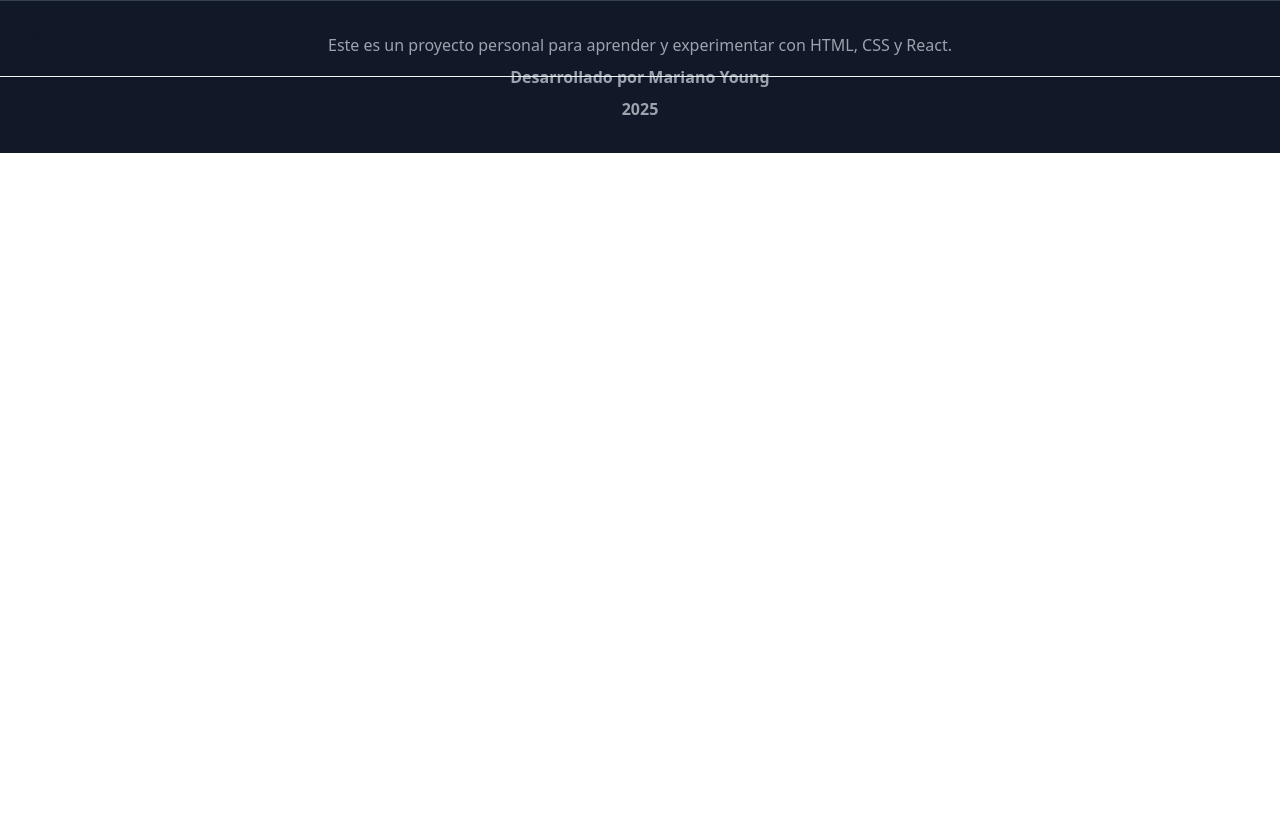
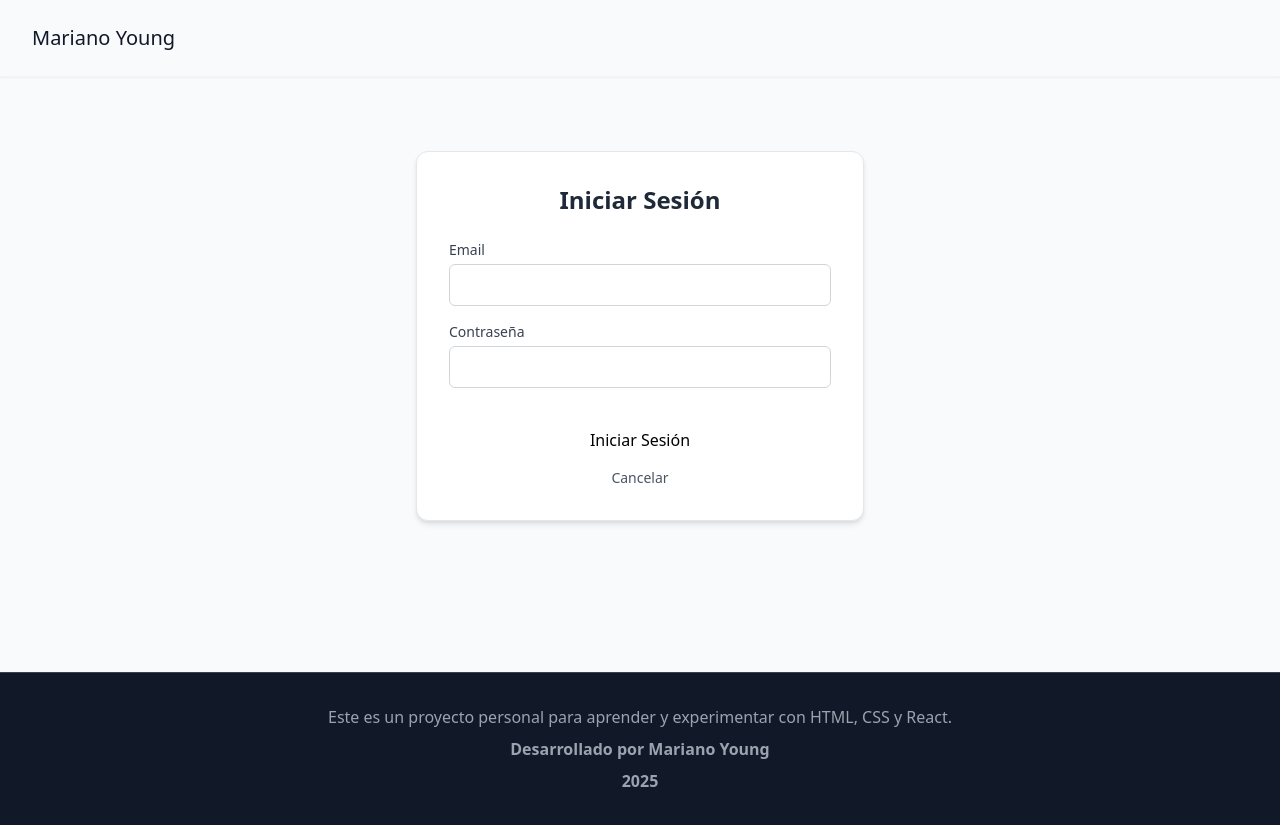
Before and after one commit to youngmariano99/youngmariano99.github.io, a React (Vite) app: page /admin/login in a window 1280 px wide. Before the commit the page ends 800 px from the top, so only its background shows below. Built offline with nearby package versions, Linux system fonts and the light colour scheme.

Commit message:
Formulario para panel de admin

```diff
--- a/package.json
+++ b/package.json
@@ -10,15 +10,18 @@
     "preview": "vite preview"
   },
   "dependencies": {
+    "@hookform/resolvers": "^5.0.1",
     "aos": "^2.3.4",
     "gsap": "^3.13.0",
     "lenis": "^1.3.11",
     "particles.js": "^2.0.0",
     "react": "^19.1.0",
     "react-dom": "^19.1.0",
+    "react-hook-form": "^7.56.1",
     "react-router": "^7.5.2",
     "rellax": "^1.12.1",
-    "typed.js": "^2.1.0"
+    "typed.js": "^2.1.0",
+    "yup": "^1.6.1"
   },
   "devDependencies": {
     "@eslint/js": "^9.25.0",
--- a/src/App.tsx
+++ b/src/App.tsx
@@ -3,6 +3,8 @@ import Footer from "./components/Footer";
 import LandingPage from "./components/LandingPage";
 import { BrowserRouter, Routes, Route } from "react-router";
 import { useLenis } from "./hooks/useLenis";
+import AdminDashboard from "./features/usuarios/components/Paneldashboard";
+import LoginPanelDashboard from "./features/usuarios/components/LoginPanelDashboard";
 
 function App() {
   useLenis();
@@ -13,7 +15,8 @@ function App() {
       <main>
         <Routes>
           <Route path="/" element={<LandingPage />} />
-          {/* Eliminamos todas las otras rutas */}
+          <Route path="/admin" element={<AdminDashboard />} />
+          <Route path="/admin/login" element = {<LoginPanelDashboard />} />
         </Routes>
       </main>
       <Footer />
--- a/src/components/Header.tsx
+++ b/src/components/Header.tsx
@@ -3,6 +3,7 @@ import AOS from 'aos';
 import 'aos/dist/aos.css';
 import ParallaxBackground from './ParallaxBackground';
 import TypedText from './TypedText';
+import { NavLink } from "react-router";
 
 export default function Header() {
   const [mensajeBienvenida, setMensajeBienvenida] = useState("");
@@ -51,9 +52,9 @@ export default function Header() {
 
         {/* Nombre con tipografía elegante */}
         <div className="mb-20" data-aos="fade-up" data-aos-delay="400">
-          <h1 className="text-7xl md:text-9xl font-light text-gray-900 mb-8 leading-none tracking-tight">
+          <NavLink to="/" className="text-7xl md:text-9xl font-light text-gray-900 mb-8 leading-none tracking-tight">
             Mariano Young
-          </h1>
+          </NavLink>
           <div className="w-24 h-0.5 bg-gradient-to-r from-blue-600 to-purple-600 mx-auto mb-8"></div>
           <p className="text-xl md:text-2xl text-gray-600 max-w-2xl mx-auto leading-relaxed font-light">
             <TypedText
--- /dev/null
+++ b/src/components/boton.tsx
@@ -0,0 +1,18 @@
+export default function Boton(props: BotonProps){
+
+
+    return(
+        <button type={props.type ?? 'button'} className="btn btn-primary" onClick={props.onClick}
+        disabled={props.disabled ?? false}>
+            {props.children}
+        </button>
+    )
+}
+
+
+interface BotonProps{
+    children: React.ReactNode;
+    onClick?(): void;
+    type?: 'button' | 'submit' | 'reset',
+    disabled?: boolean
+}
--- /dev/null
+++ b/src/features/usuarios/components/LoginPanelDashboard.tsx
@@ -0,0 +1,81 @@
+import { useForm, type SubmitHandler } from "react-hook-form";
+import { Navigate, NavLink, useNavigate } from "react-router";
+import Boton from "../../../components/boton";
+import usuarioAdmin from "../models/usuarios.models";
+import * as yup from 'yup';
+import { yupResolver } from "@hookform/resolvers/yup";
+
+export default function LoginPanelDashboard () {
+    const navigate = useNavigate();
+    const { register,
+        handleSubmit,
+        formState: {errors}
+     } = useForm<FormType>({
+        resolver: yupResolver(reglasDeValidacion)
+    });
+    const onSubmit: SubmitHandler<FormType> = (data) => {
+
+        if (data.email == usuarioAdmin.email && data.contraseña == usuarioAdmin.contraseña){
+            console.log("Credenciales correctas");
+            navigate("/admin");
+        }
+        else {
+            console.log("Credenciales incorrectas")
+
+
+
+        }
+    };
+
+    return (
+        <main className="flex justify-center items-center px-4 py-10 min-h-[calc(100vh-128px)] bg-gray-50">
+            <form
+                onSubmit={handleSubmit(onSubmit)}
+                className="w-full max-w-md bg-white rounded-xl shadow-md p-8 space-y-6 border border-gray-200"
+            >
+                <h2 className="text-2xl font-bold text-center text-gray-800">Iniciar Sesión</h2>
+
+                <div className="space-y-4">
+                    <div>
+                        <label htmlFor="email" className="block text-sm font-medium text-gray-700">Email</label>
+                        <input
+                            autoComplete="off"
+                            {...register('email')}
+                            className="mt-1 w-full px-4 py-2 border border-gray-300 rounded-md focus:outline-none focus:ring-2 focus:ring-blue-500"
+                        />
+                        {errors.email && <p className="error">{errors.email.message}</p>}
+                    </div>
+
+                    <div>
+                        <label htmlFor="contraseña" className="block text-sm font-medium text-gray-700">Contraseña</label>
+                        <input
+                            type="password"
+                            autoComplete="off"
+                            {...register('contraseña')}
+                            className="mt-1 w-full px-4 py-2 border border-gray-300 rounded-md focus:outline-none focus:ring-2 focus:ring-blue-500"
+                        />
+                        {errors.contraseña && <p className="error">{errors.contraseña.message}</p>}
+                    </div>
+
+
+                </div>
+
+                <div className="flex flex-col sm:flex-row justify-between items-center gap-4 pt-4">
+                    <Boton type="submit" className="w-full sm:w-auto">Iniciar Sesión</Boton>
+                    <NavLink to="/" className="text-sm text-gray-600 hover:text-gray-900">Cancelar</NavLink>
+                </div>
+            </form>
+        </main>
+    );
+}
+
+
+interface FormType {
+    email: string;
+    contraseña: string;
+}
+
+const reglasDeValidacion = yup.object({
+    email: yup.string().required('El email es obligatorio'),
+    contraseña: yup.string().required('La contraseña es obligatoria')
+})
--- /dev/null
+++ b/src/features/usuarios/components/Paneldashboard.tsx
@@ -0,0 +1,46 @@
+export default function AdminDashboard () {
+    return (
+        <main className="min-h-[calc(100vh-128px)] bg-gray-100 px-6 py-8">
+            <section className="max-w-7xl mx-auto">
+                <h1 className="text-3xl font-bold text-gray-800 mb-6">Panel de Administración</h1>
+
+                <div className="grid grid-cols-1 md:grid-cols-2 lg:grid-cols-3 gap-6">
+                    {/* Tarjeta de Usuarios */}
+                    <div className="bg-white rounded-lg shadow-md p-6 hover:shadow-lg transition">
+                        <h2 className="text-xl font-semibold text-gray-700 mb-2">Usuarios</h2>
+                        <p className="text-sm text-gray-500 mb-4">Gestiona usuarios registrados, roles y permisos.</p>
+                        <button className="text-blue-600 hover:underline text-sm">Ver detalles</button>
+                    </div>
+
+                    {/* Tarjeta de Pedidos */}
+                    <div className="bg-white rounded-lg shadow-md p-6 hover:shadow-lg transition">
+                        <h2 className="text-xl font-semibold text-gray-700 mb-2">Pedidos</h2>
+                        <p className="text-sm text-gray-500 mb-4">Revisa el estado de pedidos y actualiza entregas.</p>
+                        <button className="text-blue-600 hover:underline text-sm">Ver detalles</button>
+                    </div>
+
+                    {/* Tarjeta de Productos */}
+                    <div className="bg-white rounded-lg shadow-md p-6 hover:shadow-lg transition">
+                        <h2 className="text-xl font-semibold text-gray-700 mb-2">Productos</h2>
+                        <p className="text-sm text-gray-500 mb-4">Agrega, edita o elimina productos del catálogo.</p>
+                        <button className="text-blue-600 hover:underline text-sm">Ver detalles</button>
+                    </div>
+
+                    {/* Tarjeta de Finanzas */}
+                    <div className="bg-white rounded-lg shadow-md p-6 hover:shadow-lg transition">
+                        <h2 className="text-xl font-semibold text-gray-700 mb-2">Finanzas</h2>
+                        <p className="text-sm text-gray-500 mb-4">Visualiza métricas, ingresos y costos operativos.</p>
+                        <button className="text-blue-600 hover:underline text-sm">Ver detalles</button>
+                    </div>
+
+                    {/* Tarjeta de Configuración */}
+                    <div className="bg-white rounded-lg shadow-md p-6 hover:shadow-lg transition">
+                        <h2 className="text-xl font-semibold text-gray-700 mb-2">Configuración</h2>
+                        <p className="text-sm text-gray-500 mb-4">Ajusta parámetros del sistema y preferencias.</p>
+                        <button className="text-blue-600 hover:underline text-sm">Ver detalles</button>
+                    </div>
+                </div>
+            </section>
+        </main>
+    );
+}
--- /dev/null
+++ b/src/features/usuarios/models/usuarios.models.ts
@@ -0,0 +1,18 @@
+interface Usuarios {
+    id: number,
+    nombre: string,
+    email: string,
+    contraseña: string,
+    isAdmin: boolean,
+};
+
+ const usuarioAdmin: Usuarios = {
+    id: 1,
+    nombre: "Mariano Young",
+    email: "youngmariano99@gmail.com",
+    contraseña: "123456789",
+    isAdmin: true
+};
+
+
+export default usuarioAdmin;
```
Also changed, not shown: 1 other file (tests, documents, lock files or other folders).
